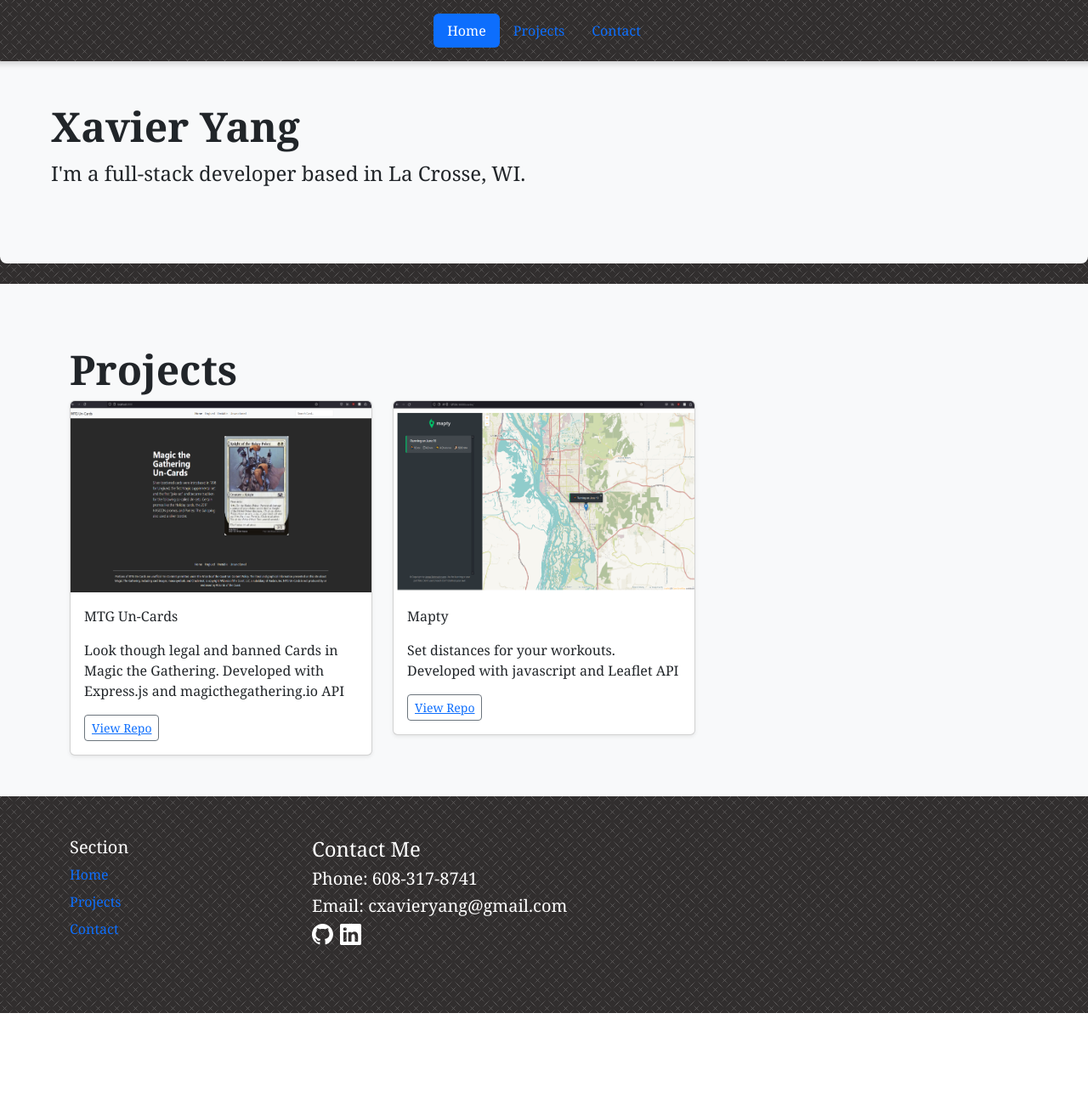
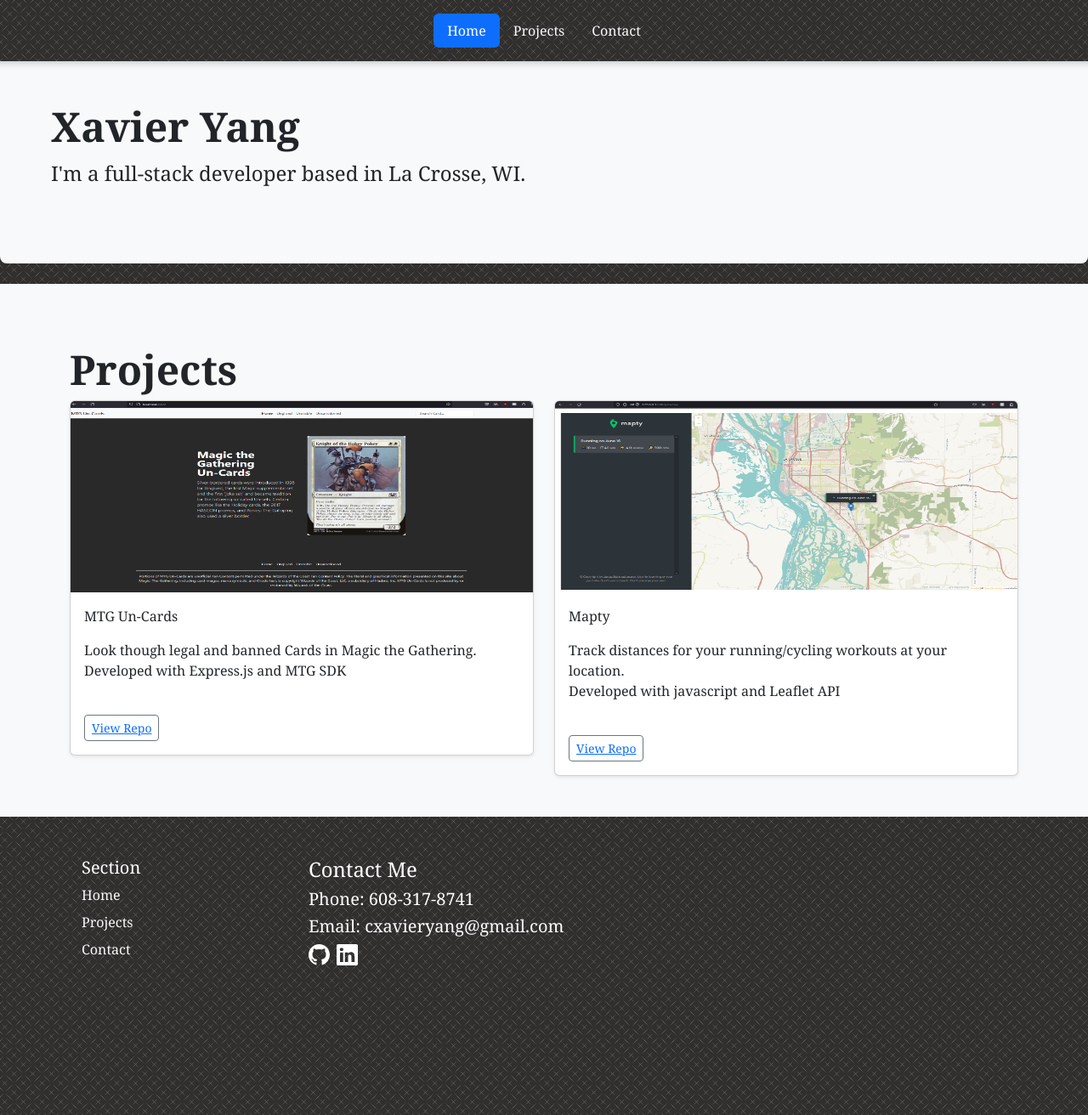
Before and after one commit to cx-yang/c-xavier-yang-website, a React (Create React App) app: page / in a window 1280 px wide. Shown: the whole page at 85% size. Before the commit the page ends 1192 px from the top, so only its background shows below. Built offline with nearby package versions, Linux system fonts and the light colour scheme.

Commit message:
update project columns, footer, header

```diff
--- a/public/index.html
+++ b/public/index.html
@@ -9,35 +9,9 @@
       name="description"
       content="Web site created using create-react-app"
     />
-    <link rel="apple-touch-icon" href="%PUBLIC_URL%/logo192.png" />
-    <!--
-      manifest.json provides metadata used when your web app is installed on a
-      user's mobile device or desktop. See https://developers.google.com/web/fundamentals/web-app-manifest/
-    -->
-    <link rel="manifest" href="%PUBLIC_URL%/manifest.json" />
-    <!--
-      Notice the use of %PUBLIC_URL% in the tags above.
-      It will be replaced with the URL of the `public` folder during the build.
-      Only files inside the `public` folder can be referenced from the HTML.
-
-      Unlike "/favicon.ico" or "favicon.ico", "%PUBLIC_URL%/favicon.ico" will
-      work correctly both with client-side routing and a non-root public URL.
-      Learn how to configure a non-root public URL by running `npm run build`.
-    -->
-    <title>React App</title>
+    <title>CXavierYang</title>
   </head>
   <body>
-    <noscript>You need to enable JavaScript to run this app.</noscript>
     <div id="root"></div>
-    <!--
-      This HTML file is a template.
-      If you open it directly in the browser, you will see an empty page.
-
-      You can add webfonts, meta tags, or analytics to this file.
-      The build step will place the bundled scripts into the <body> tag.
-
-      To begin the development, run `npm start` or `yarn start`.
-      To create a production bundle, use `npm run build` or `yarn build`.
-    -->
   </body>
 </html>
--- a/src/components/App.jsx
+++ b/src/components/App.jsx
@@ -8,6 +8,7 @@ function App() {
     const scrollTo = useRef();
 
     return (
+        <>
         <div class="page">
             <Header target={scrollTo} />
             {/* {<Note scroll={scrollTo} target={scrollTo} />} */}
@@ -15,6 +16,7 @@ function App() {
             <Projects />
             <Footer target={scrollTo} />
         </div>
+        </>
     );
 }
 
--- a/src/components/Footer.jsx
+++ b/src/components/Footer.jsx
@@ -2,15 +2,15 @@ import React from "react";
 
 function Footer(props) {
 
-    return <div class="container" id="footer">
+    return (<div class="container" id="footer">
         <footer class="py-5">
             <div class="row">
                 <div class="col-6 col-md-2 mb-3">
                     <h5>Section</h5>
                     <ul class="nav flex-column">
-                        <li class="nav-item mb-2"><a href="#" class="nav-link p-0 ">Home</a></li>
-                        <li class="nav-item mb-2"><a href="#projects" class="nav-link p-0 ">Projects</a></li>
-                        <li class="nav-item mb-2"><a href="#contact" class="nav-link p-0 ">Contact</a></li>
+                        <li class="nav-item mb-2"><a href="#" class="nav-link p-0 link-light">Home</a></li>
+                        <li class="nav-item mb-2"><a href="#projects" class="nav-link p-0 link-light">Projects</a></li>
+                        <li class="nav-item mb-2"><a href="#contact" class="nav-link p-0 link-light">Contact</a></li>
                     </ul>
                 </div>
 
@@ -34,7 +34,7 @@ function Footer(props) {
                 </div>
             </div>
         </footer>
-    </div>;
+    </div>);
 }
 
 export default Footer;
--- a/src/components/Header.jsx
+++ b/src/components/Header.jsx
@@ -5,8 +5,8 @@ function Header(props) {
         <header class="d-flex justify-content-center py-3 fixed-top mb-5" id="header">
             <ul class="nav nav-pills">
                 <li class="nav-item"><a href="#" class="nav-link active" aria-current="page">Home</a></li>
-                <li class="nav-item"><a href="#projects" class="nav-link">Projects</a></li>
-                <li class="nav-item"><a href="#footer" class="nav-link" >Contact</a></li>
+                <li class="nav-item"><a href="#projects" class="nav-link link-light" >Projects</a></li>
+                <li class="nav-item"><a href="#footer" class="nav-link link-light" >Contact</a></li>
             </ul>
         </header>
     </div>;
--- a/src/components/Projects.jsx
+++ b/src/components/Projects.jsx
@@ -12,14 +12,15 @@ function Projects() {
         <img href="../images/Ame.JPEG" />
         <div class="container">
             <h1 class="display-5 fw-bold">Projects</h1>
-            <div class="row row-cols-1 row-cols-sm-2 row-cols-md-3 g-4">
+            <div class="row row-cols-1 row-cols-sm-2 row-cols-md-2 g-4">
                 <div class="col">
                     <a href="https://github.com/CX-Yang/mtg-un-cards" class="text-decoration-none">
                         <div class="card shadow-sm">
                             <img src={mtg} class="bd-placeholder-img card-img-top" loading="lazy" width="80%" height="225" />
                             <div class="card-body">
                                 <p class="card-text">MTG Un-Cards</p>
-                                <p class="card-text">Look though legal and banned Cards in Magic the Gathering. Developed with Express.js and magicthegathering.io API</p>
+                                <p class="card-text">Look though legal and banned Cards in Magic the Gathering. <br/>
+                                Developed with Express.js and MTG SDK</p><br/>
                                 <div class="d-flex justify-content-between align-items-center">
                                     <div class="btn-group">
                                         <button type="button" class="btn btn-sm btn-outline-secondary"><a class="link-primary" href="https://github.com/CX-Yang/mtg-un-cards">View Repo</a></button>
@@ -35,7 +36,8 @@ function Projects() {
                             <img src={mapty} class="bd-placeholder-img card-img-top" loading="lazy" width="80%" height="225" />
                             <div class="card-body">
                                 <p class="card-text">Mapty</p>
-                                <p class="card-text">Set distances for your workouts. Developed with javascript and Leaflet API</p>
+                                <p class="card-text">Track distances for your running/cycling workouts at your location.<br/>
+                                Developed with javascript and Leaflet API</p><br/>
                                 <div class="d-flex justify-content-between align-items-center">
                                     <div class="btn-group">
                                         <button type="button" class="btn btn-sm btn-outline-secondary text-decoration-none"><a href="https://github.com/CX-Yang/Mapty">View Repo</a></button>
--- a/src/styles/index.css
+++ b/src/styles/index.css
@@ -15,4 +15,6 @@ header {
 
 #footer {
   color: white;
+  padding: 0 0 6rem 6rem;
+  margin-left: 0;
 }
```
